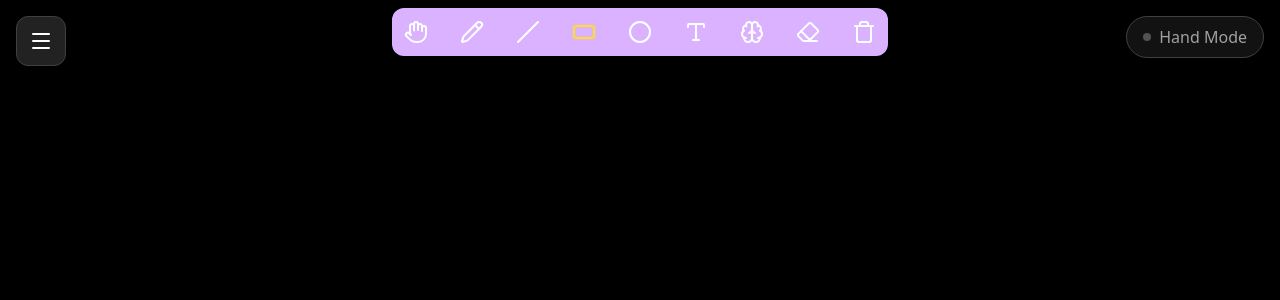
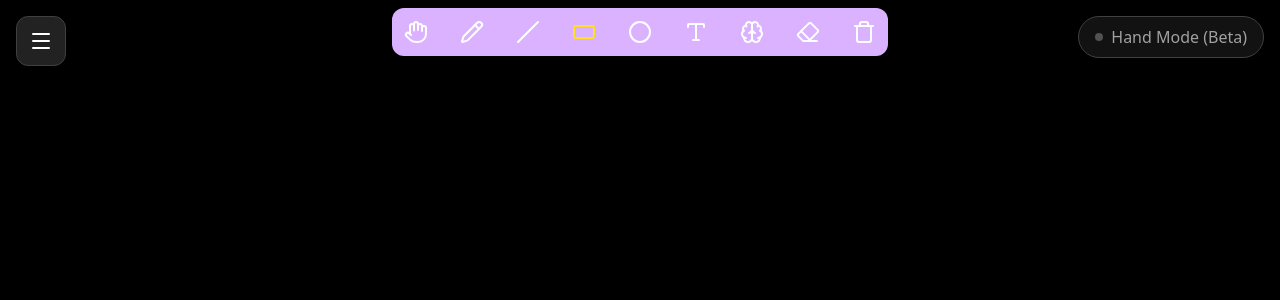
Before and after one commit to ironor25/AI-Drawing-Board, a React (Vite) app in the folder canvas-frontend/: page / in a window 1280 px wide. Shown: the top 300 px of the page. Built offline with nearby package versions, Linux system fonts and the light colour scheme.

Commit message:
fixed hand mode

```diff
--- a/canvas-frontend/src/canvas/managers/GestureManager.ts
+++ b/canvas-frontend/src/canvas/managers/GestureManager.ts
@@ -47,11 +47,13 @@ export class GestureManager {
 
     async init() {
     const vision = await FilesetResolver.forVisionTasks(
-            "https://cdn.jsdelivr.net/npm/@mediapipe/tasks-vision@0.10.0/wasm"
+        // Use a versioned CDN link instead of a local path
+        "https://cdn.jsdelivr.net/npm/@mediapipe/tasks-vision@0.10.10/wasm"
     );
 
     this.landmarker = await HandLandmarker.createFromOptions(vision, {
         baseOptions: {
+            // Also use the absolute URL for the model
             modelAssetPath: "https://storage.googleapis.com/mediapipe-models/hand_landmarker/hand_landmarker/float16/1/hand_landmarker.task",
             delegate: "GPU"
         },
@@ -84,7 +86,11 @@ export class GestureManager {
     }
 
     private loop = () => {
-        if (!this.landmarker || this.video.paused || this.video.ended) return;
+    // Only proceed if landmarker is ready and video is playing
+        if (!this.landmarker || this.video.readyState !== 4) {
+            this.animationFrameId = requestAnimationFrame(this.loop);
+            return;
+        }
 
         const startTimeMs = performance.now();
         const results = this.landmarker.detectForVideo(this.video, startTimeMs);
@@ -102,6 +108,8 @@ export class GestureManager {
 
         this.animationFrameId = requestAnimationFrame(this.loop);
     };
+
+
 
     private handleGestures(index: any, middle: any) {
         // 1. Map Coordinates (Mirrored)
--- a/canvas-frontend/src/components/CanvasOverlay.tsx
+++ b/canvas-frontend/src/components/CanvasOverlay.tsx
@@ -48,7 +48,7 @@ export function CanvasOverlay({
           }`}
         >
           <span className={`w-2 h-2 rounded-full ${isHandMode ? "bg-red-500 animate-pulse" : "bg-neutral-600"}`} />
-          {isHandMode ? "Stop Tracking" : "Hand Mode"}
+          {isHandMode ? "Stop Tracking" : "Hand Mode (Beta)"}
         </button>
       </div>
 
```
Lines whose indentation alone changed are shown as unchanged.
